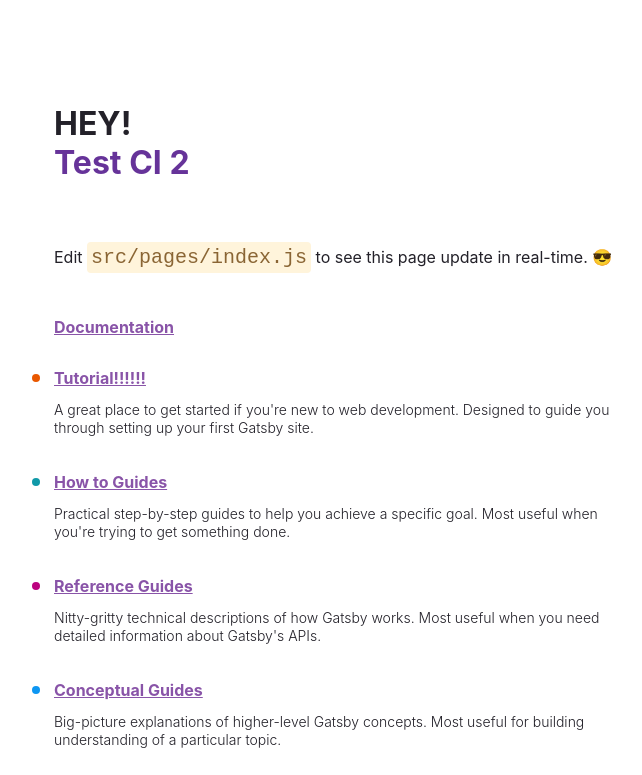
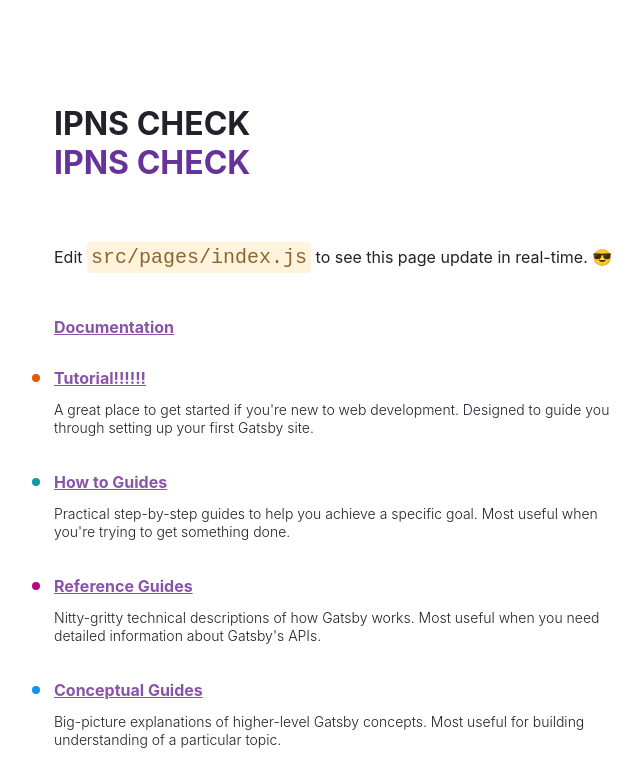
Before and after one commit to alinasytnik/gatsby-template, a Gatsby site: page / in a window 1280 px wide. Shown: the top 775 px of the page, without its empty margins (50-692 px from the left). Built offline with nearby package versions, Linux system fonts and the light colour scheme; Gatsby itself is replaced by a stand-in of ours.

Commit message:
ipns test

```diff
--- a/src/pages/index.js
+++ b/src/pages/index.js
@@ -121,10 +121,10 @@
   return (
     <main style={pageStyles}>
       <h1 style={headingStyles}>
-       HEY! {process.env.GA_ID}
+      IPNS CHECK {process.env.GA_ID}
         <br />
         <span style={headingAccentStyles}>
- Test CI 2
+      IPNS CHECK
         </span>
       </h1>
       <p style={paragraphStyles}>
```
